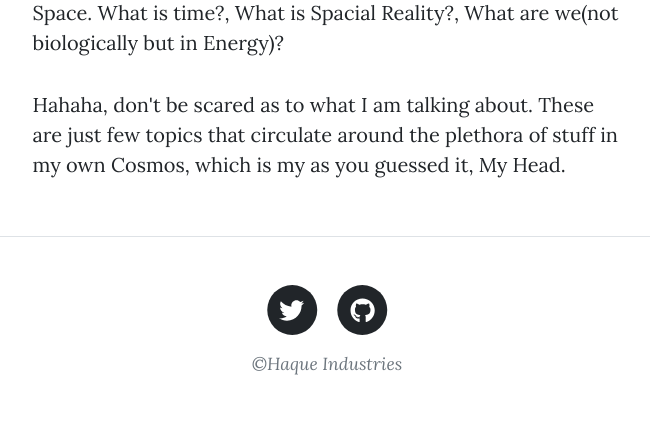
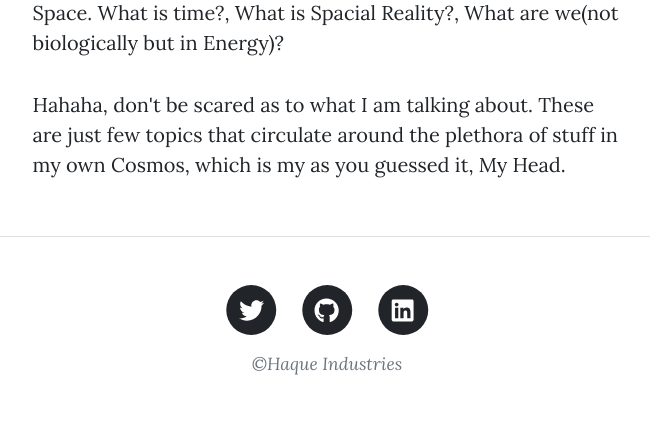
Before and after one commit to rakibulhaque9954/blog_remastered, a Flask app: page /blog/about in a window 1280 px wide. Shown: the part 796-1222 px from the top of the page, without its empty margins (313-963 px from the left). Run offline with Flask 3, Linux system fonts and the light colour scheme; some libraries are stand-ins or nearby versions.

Commit message:
Update footer.html added LinkedIn link

```diff
--- a/templates/footer.html
+++ b/templates/footer.html
@@ -11,11 +11,20 @@
                   <i class="fab fa-twitter fa-stack-1x fa-inverse"></i>
                   </span>
                   </a>
+               </li>
                <li class="list-inline-item">
                   <a href="https://github.com/rakibulhaque9954">
                   <span class="fa-stack fa-lg">
                   <i class="fas fa-circle fa-stack-2x"></i>
                   <i class="fab fa-github fa-stack-1x fa-inverse"></i>
+                  </span>
+                  </a>
+               </li>
+               <li class="list-inline-item">
+                  <a href="https://www.linkedin.com/in/rakibul-haque-239b69254">
+                  <span class="fa-stack fa-lg">
+                  <i class="fas fa-circle fa-stack-2x"></i>
+                  <i class="fab fa-linkedin fa-stack-1x fa-inverse"></i>
                   </span>
                   </a>
                </li>
```
